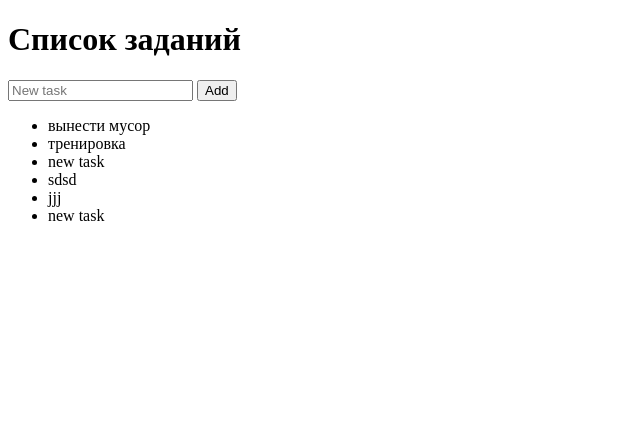
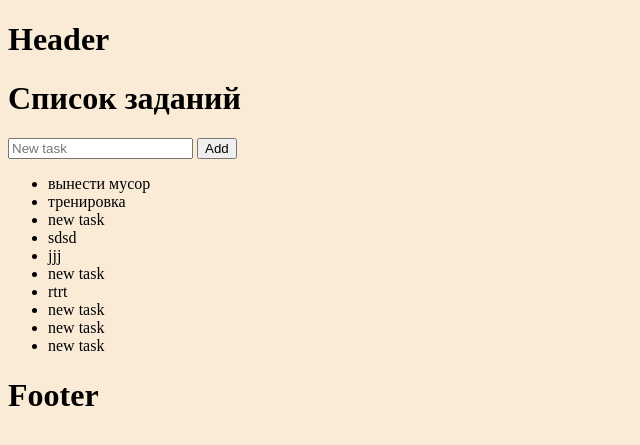
Before and after one commit to AlexFisher13/todo-django, a Django app: page / in a window 1280 px wide. Shown: the top 445 px of the page, without its empty margins (0-640 px from the left). Run offline with Django 4.2, Linux system fonts and the light colour scheme; data comes from the database, SQL or seed files in the repository.

Commit message:
add base bage and static

```diff
--- /dev/null
+++ b/templates/base.html
@@ -0,0 +1,15 @@
+<!doctype html>
+<html lang="en">
+<head>
+    <meta charset="UTF-8">
+    <title>Document</title>
+    {% load static %}
+    <link rel="stylesheet" href="{% static 'style.css' %}">
+</head>
+<body>
+<h1>Header</h1>
+    {% block content %}
+    {% endblock %}
+<h1>Footer</h1>
+</body>
+</html>
--- a/templates/index.html
+++ b/templates/index.html
@@ -1,25 +1,15 @@
-<!doctype html>
-<html lang="en">
-<head>
-    <meta charset="UTF-8">
-    <meta name="viewport"
-          content="width=device-width, user-scalable=no, initial-scale=1.0, maximum-scale=1.0, minimum-scale=1.0">
-    <meta http-equiv="X-UA-Compatible" content="ie=edge">
-    <title>Document</title>
-</head>
-<body>
+{% extends 'base.html' %}
+
+{% block content %}
     <h1>{{ text }}</h1>
-
     <form action="{% url 'main_page' %}" method="post">
         {% csrf_token %}
         <input type="text" name="new_task_text" placeholder="New task">
         <button type="submit">Add</button>
     </form>
-
     <ul>
         {% for task in tasks %}
             <li>{{ task.text }}</li>
         {% endfor %}
     </ul>
-</body>
-</html>
+{% endblock %}
--- a/todolist/settings.py
+++ b/todolist/settings.py
@@ -116,6 +116,10 @@ USE_TZ = True
 # Static files (CSS, JavaScript, Images)
 # https://docs.djangoproject.com/en/4.0/howto/static-files/
 
+STATICFILES_DIRS = [
+    BASE_DIR / "todolist/static",
+]
+
 STATIC_URL = 'static/'
 
 # Default primary key field type
--- /dev/null
+++ b/todolist/static/style.css
@@ -0,0 +1,3 @@
+body {
+    background: antiquewhite;
+}
```
Also changed, not shown: db.sqlite3.
